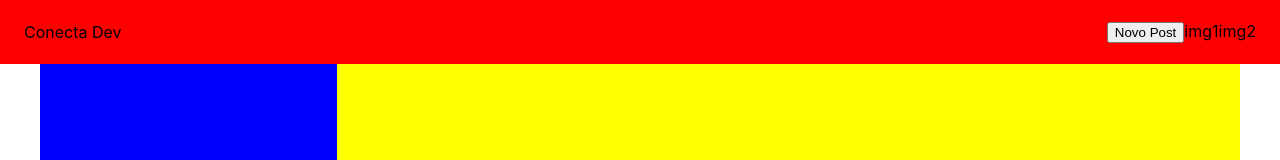
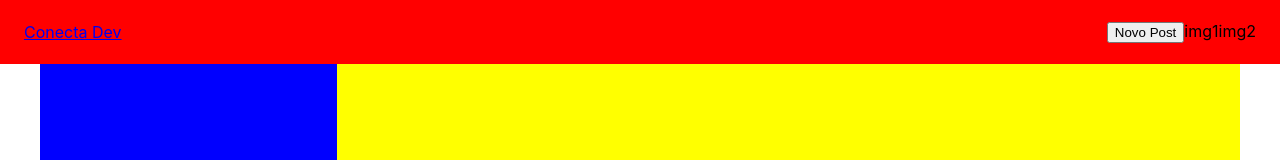
Before and after one commit to VictorHAlbu/redeSocialReact, a React (Create React App) app: page / in a window 1280 px wide. Shown: the top 160 px of the page. Built offline with nearby package versions, Linux system fonts and the light colour scheme.

Commit message:
criando componente header e separando do home

```diff
--- /dev/null
+++ b/src/pages/home/componentes/Header.js
@@ -0,0 +1,20 @@
+import React from 'react';
+
+function Header() {
+  return (
+    <header className="header">
+        <div className="toolbar">
+          <div>
+            <a href='/'>Conecta Dev</a>
+          </div>
+          <div>
+            <button>Novo Post</button>
+            <span>img1</span>
+            <span>img2</span>
+          </div>
+        </div>
+      </header>
+  )
+}
+
+export default Header;
--- a/src/pages/home/index.js
+++ b/src/pages/home/index.js
@@ -1,21 +1,11 @@
 import React from 'react';
 import './style.css'
+import Header from './componentes/Header'
 
 function Home() {
   return (
     <div>
-      <header className="header">
-        <div className="toolbar">
-          <div>
-            <span>Conecta Dev</span>
-          </div>
-          <div>
-            <button>Novo Post</button>
-            <span>img1</span>
-            <span>img2</span>
-          </div>
-        </div>
-      </header>
+      <Header/>
       <main className="main">
         <div className="navbar">Navbar</div>
         <div className="feed">Feed</div>
```
